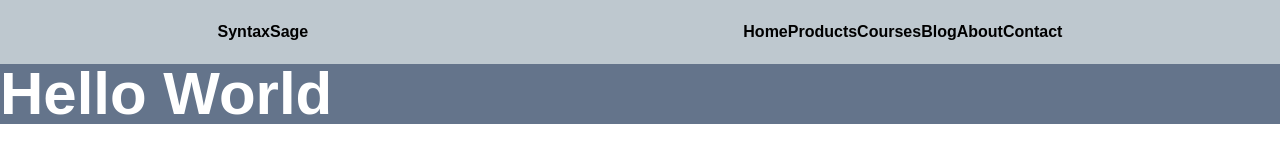
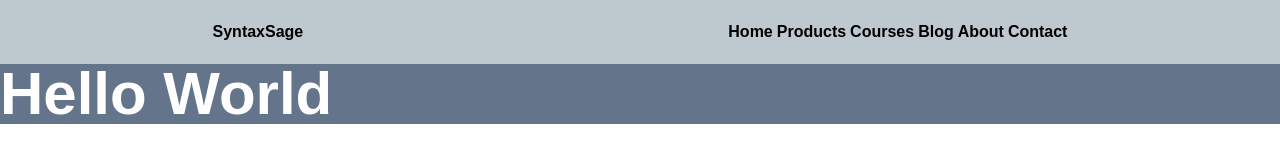
Before and after one commit to syntax-sage/sage-dev-app, a Next.js app: page / in a window 1280 px wide. Shown: the top 160 px of the page. Built offline with nearby package versions, Linux system fonts and the light colour scheme.

Commit message:
addded gap to nav item

```diff
--- a/app/components/navbar.tsx
+++ b/app/components/navbar.tsx
@@ -14,7 +14,7 @@ const navbar = (props: Props) => {
           </a>
         </div>
         <div className=" xs:hidden ">
-          <ul className="flex">
+          <ul className="flex gap-1">
             <li>
               <a href="/" title="Homepage">
                 Home
```
